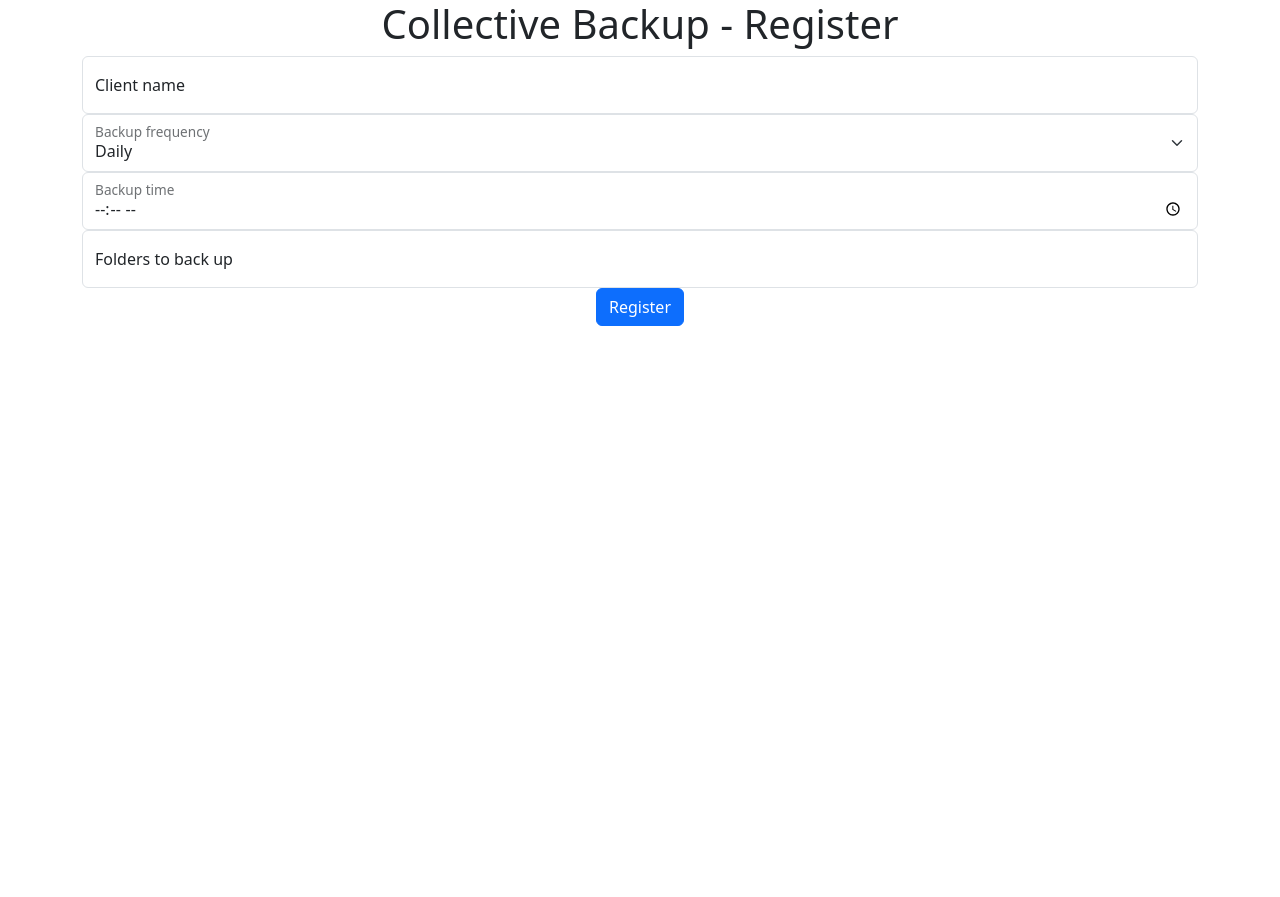
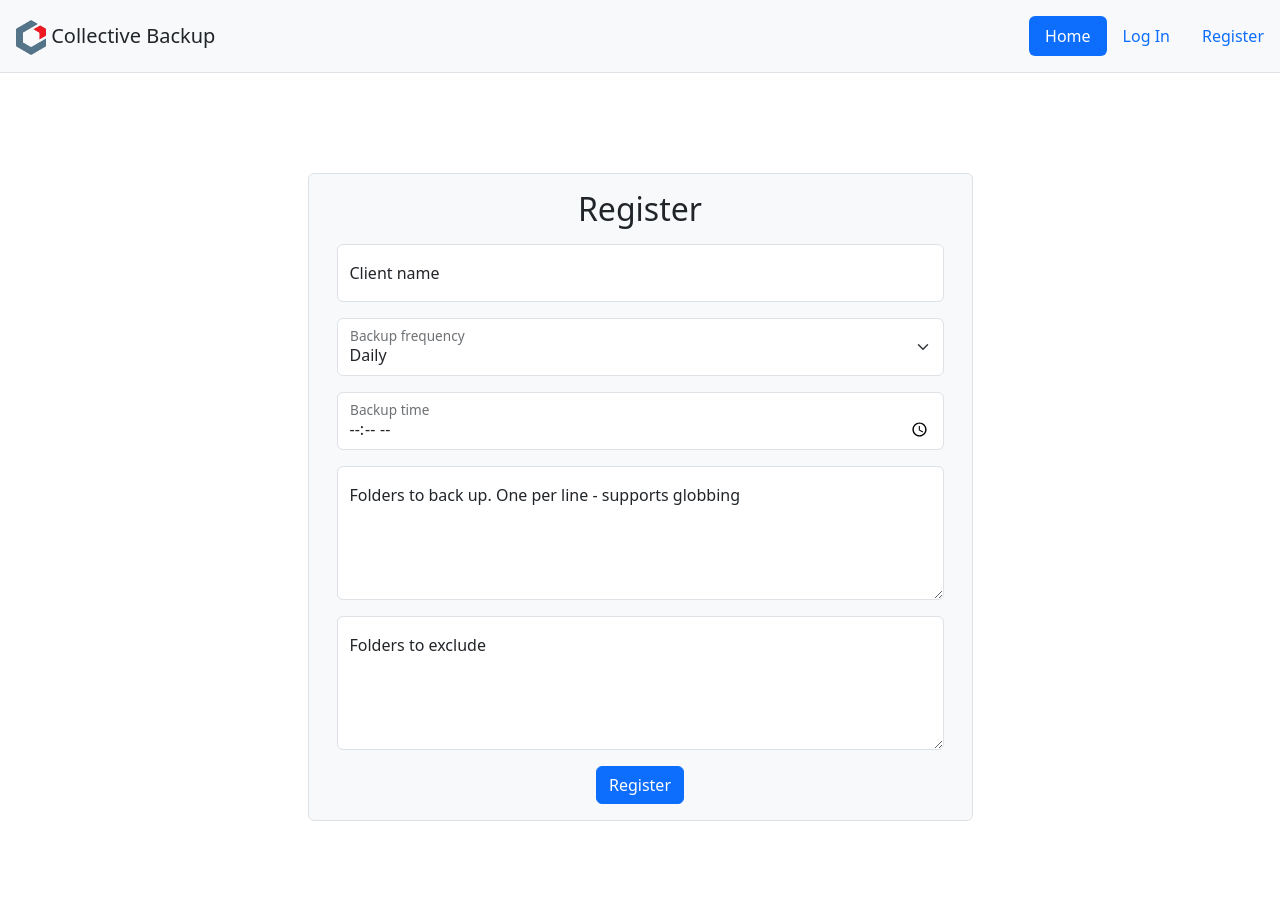
Before and after one commit to vlfldr/collective, a Flask app: page /register in a window 1280 px wide. Before the commit the page ends 326 px from the top, so only its background shows below. Run offline with Flask 3, Linux system fonts and the light colour scheme.

Commit message:
Bootstrap forms. Client/server communication from forms

```diff
--- a/client/client.py
+++ b/client/client.py
@@ -1,19 +1,27 @@
 from flask import Flask, render_template, redirect, request
+import requests     # to talk to server
 
 app = Flask(__name__)
+API_URL = 'http://localhost:9333'
 
 @app.get('/')
 def home():
-    return render_template('home.html')
+    return render_template('home.html', hideHeader=True)
 
 @app.get('/register')
 def registerView():
-    return render_template('register.html', client={'clientName': ''})
+    return render_template('register.html')
 
 @app.post('/register')
 def registerPost():
-    print(request.form['backupTime'])
-    return 'OK'
+    data = dict(request.form)
+
+    # split textarea lines into array; discard empty lines
+    data['backupDirs'] = [d for d in data['backupDirs'].split('\r\n') if d != '']
+    data['excludeDirs'] = [d for d in data['excludeDirs'].split('\r\n') if d != '']
+
+    res = requests.post(API_URL + '/register', json=data)
+    return res.text
 
 @app.get('/login')
 def loginView():
--- a/client/requirements.txt
+++ b/client/requirements.txt
@@ -1,2 +1,3 @@
 flask
 python-dotenv
+requests
--- a/client/templates/base.html
+++ b/client/templates/base.html
@@ -1,19 +1,45 @@
 <!DOCTYPE html>
-<html>
+<html class="h-100">
 <head>
     <meta charset="utf-8">
     <title>Collective Backup</title>
     <meta name="description" content="Borg backup client/server application">
     <meta name="viewport" content="width=device-width, initial-scale=1">
     <!-- <link rel="stylesheet" href="{{ url_for('static', filename='style.css') }}" /> -->
-        <link href="https://cdn.jsdelivr.net/npm/bootstrap@5.3.0/dist/css/bootstrap.min.css" rel="stylesheet" crossorigin="anonymous">
+    <link href="https://cdn.jsdelivr.net/npm/bootstrap@5.3.0/dist/css/bootstrap.min.css" rel="stylesheet"
+        crossorigin="anonymous">
 </head>
-    <body>
-        <div class="container text-center">
-            {% block header %}{% endblock %}
+
+<body class="h-100">
+
+    {% if not hideHeader %}
+    <header class="bg-light d-flex flex-wrap justify-content-center py-3 mb-4 border-bottom">
+      <a href="/" class="ms-3 mt-1 fs-5 me-auto navbar-brand">
+        <img src={{ url_for('static', filename='logo.png') }} alt="Collective" width="30">
+        Collective Backup
+      </a>
+
+      <ul class="nav nav-pills">
+        <li class="nav-item"><a href="/" class="nav-link active" aria-current="page">Home</a></li>
+        <li class="nav-item"><a href="/login" class="nav-link">Log In</a></li>
+        <li class="nav-item"><a href="/register" class="nav-link">Register</a></li>
+      </ul>
+    </header>
+    {% endif %}
+
+    <div class="container h-100 text-center">
+        <div class="row h-100 align-items-center">
+            <div class="col"></div>
+            <div class="col-7 border rounded bg-light">
                 {% block content %}{% endblock %}
             </div>
-        <script src="https://cdn.jsdelivr.net/npm/@popperjs/core@2.11.8/dist/umd/popper.min.js" crossorigin="anonymous"></script>
-        <script src="https://cdn.jsdelivr.net/npm/bootstrap@5.3.0/dist/js/bootstrap.min.js" crossorigin="anonymous"></script>
+            <div class="col"></div>
+        </div>
+    </div>
+
+    <script src="https://cdn.jsdelivr.net/npm/@popperjs/core@2.11.8/dist/umd/popper.min.js"
+        crossorigin="anonymous"></script>
+    <script src="https://cdn.jsdelivr.net/npm/bootstrap@5.3.0/dist/js/bootstrap.min.js"
+        crossorigin="anonymous"></script>
 </body>
 </html>
--- a/client/templates/register.html
+++ b/client/templates/register.html
@@ -7,12 +7,13 @@
 {% endblock %}
 
 {% block content %}
+    <h2 class="mt-3">Register</h2>
     <form method="post" id="register-form">
-        <div class="form-floating">
+        <div class="form-floating m-3">
             <input type="text" class="form-control" name="clientName" placeholder="" id="clientName" required>
             <label for="clientName">Client name</label>
         </div>
-        <div class="form-floating">
+        <div class="form-floating m-3">
             <select class="form-select" name="backupDay" id="backupDay">
                 <option value="hourly">Hourly</option>
                 <option selected value="daily">Daily</option>
@@ -21,17 +22,19 @@
             </select>
             <label for="backupDay">Backup frequency</label>
         </div>
-        <div class="form-floating">
+        <div class="form-floating m-3">
             <input class="form-control" type="time" name="backupTime" placeholder="" id="backupTime" required>
             <label for="backupTime">Backup time</label>
         </div>
-        <div class="form-floating">
-            <input class="form-control" placeholder="" type="text" name="backupDirs" id="backupDirs" required>
-            <label for="backupDirs">Folders to back up</label>
-            <!-- <input type="file" name="backupDirs"
-                webkitdirectory directory multiple/> -->
+        <div class="form-floating m-3">
+            <textarea class="form-control h-100" placeholder="" rows="5" name="backupDirs" id="backupDirs"></textarea>
+            <label for="backupDirs">Folders to back up. One per line - supports globbing</label>
         </div>
-        <button class="btn btn-primary" type="submit" value="Register">
+        <div class="form-floating m-3">
+            <textarea class="form-control h-100" placeholder="" rows="5" name="excludeDirs" id="excludeDirs"></textarea>
+            <label for="excludeDirs">Folders to exclude</label>
+        </div>
+        <button class="btn btn-primary m-3 mt-0" type="submit" value="Register">
             <!-- <span class="spinner-border spinner-border-sm" role="status" aria-hidden="true"></span> -->
             Register
         </button>
--- a/server/app/routes.py
+++ b/server/app/routes.py
@@ -41,7 +41,7 @@ def register():
 
 
     # TODO: convert req['backupTime'] to datetime obj
-    dateStringToUTC(req['backupTime'])
+    #dateStringToUTC(req['backupTime'])
 
 
     try:
```
Also changed, not shown: client/templates/home.html (+8 -4 lines), client/templates/login.html (+17 -12 lines), client/static/logo.png (added). Lines whose indentation alone changed are shown as unchanged.
